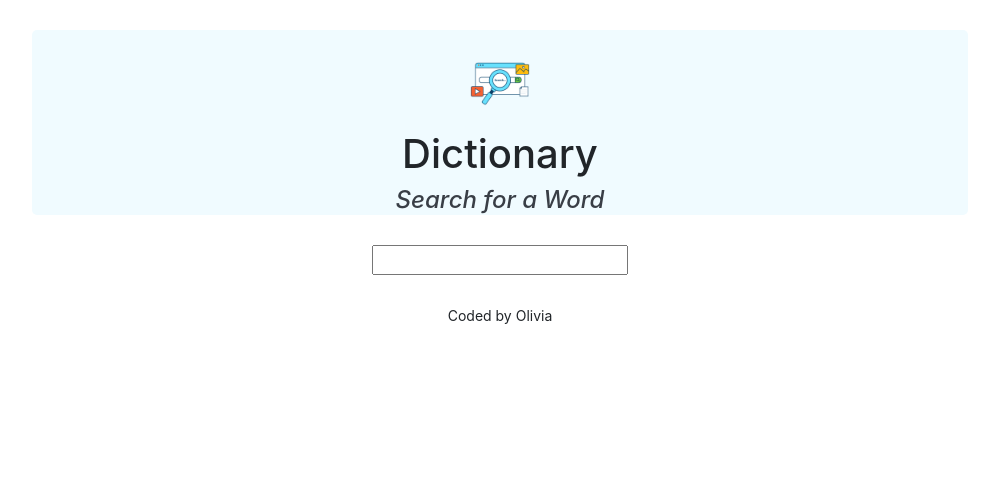
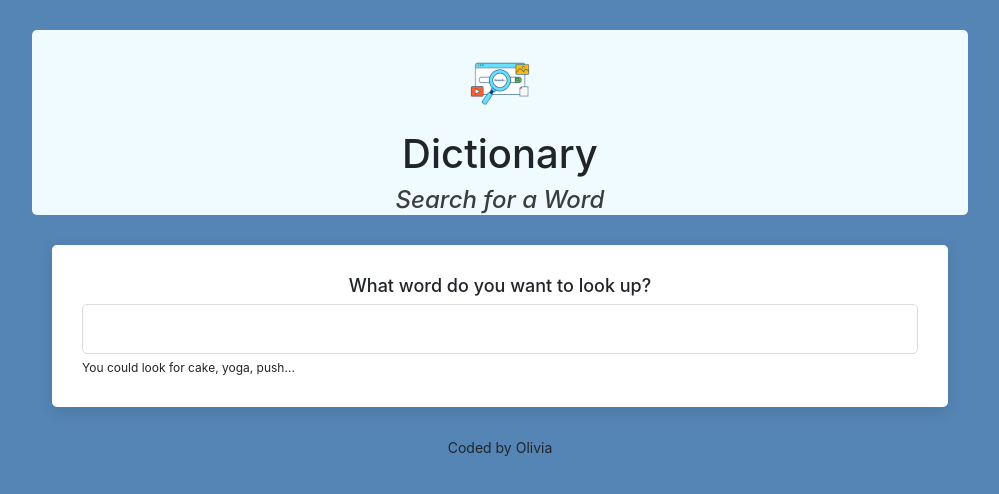
Before and after one commit to HipLiv/dictionary-project, a React (Create React App) app: page / in a window 1280 px wide. Shown: the top 494 px of the page, without its empty margins (140-1139 px from the left). Built offline with nearby package versions, Linux system fonts and the light colour scheme.

Commit message:
styled the css by creating new css-components

```diff
--- a/src/App.css
+++ b/src/App.css
@@ -1,3 +1,9 @@
+body {
+  background: #5585b5;
+}
+a {
+  color: #5585b5;
+}
 .App {
   max-width: 960px;
   margin: 0 auto;
--- a/src/Dictionary.css
+++ b/src/Dictionary.css
@@ -1,4 +1,23 @@
-form {
-  margin: 0 auto;
-  text-align: center;
+.Dictionary h1 {
+  font-size: 18px;
 }
+
+.Dictionary section {
+  background: white;
+  border-radius: 5px;
+  box-shadow: 0 5px 15px rgb(0, 0, 0, 0.1);
+  padding: 30px;
+  margin: 20px;
+}
+
+.Dictionary input {
+  width: 100%;
+  padding: 12px 6px;
+  border: 1px solid #ddd;
+  border-radius: 5px;
+  color: #333;
+}
+.Dictionary .hint {
+  font-size: 12px;
+  margin-top: 5px;
+}
--- a/src/Dictionary.js
+++ b/src/Dictionary.js
@@ -21,9 +21,13 @@
   }
   return (
     <div className="Dictionary">
-      <form onSubmit={search}>
-        <input type="search" onChange={handleKeywordChange} />
-      </form>
+      <section>
+        <h1>What word do you want to look up?</h1>
+        <form onSubmit={search}>
+          <input type="search" onChange={handleKeywordChange} />
+        </form>
+        <div className="hint">You could look for cake, yoga, push...</div>
+      </section>
       <Results results={results} />
     </div>
   );
--- /dev/null
+++ b/src/Meaning.css
@@ -0,0 +1,10 @@
+.Meaning h3 {
+  font-size: 24px;
+  font-weight: bold;
+  line-height: 1.5;
+}
+
+.Meaning .example {
+  font-size: 14px;
+  opacity: 0.7;
+}
--- a/src/Meaning.js
+++ b/src/Meaning.js
@@ -1,5 +1,6 @@
 import React from "react";
 import Synonyms from "./Synonyms";
+import "./Meaning.css";
 
 export default function Meaning(props) {
   console.log(props);
@@ -9,18 +10,16 @@
       {props.meaning.definitions.map(function (definition, index) {
         return (
           <div key={index}>
-            <p>
-              <strong>Definition: </strong>
-              {definition.definition}
-              <br />
-              <strong>Example: </strong>
+            <div className="definition">{definition.definition}</div>
+            <div className="example">
               <em>{definition.example}</em>
-              <br />
-            </p>
+            </div>
+
             <Synonyms synonyms={definition.synonyms} />
           </div>
         );
       })}
+
       <Synonyms synonyms={props.meaning.synonyms} />
     </div>
   );
--- /dev/null
+++ b/src/Results.css
@@ -0,0 +1,5 @@
+.Results h2 {
+  font-size: 36px;
+  font-weight: bold;
+  line-height: 1.5;
+}
--- a/src/Results.js
+++ b/src/Results.js
@@ -1,11 +1,13 @@
 import React from "react";
 import Meaning from "./Meaning.js";
 import Phonetic from "./Phonetic";
+import "./Results.css";
 
 export default function Result(props) {
   if (props.results) {
     return (
       <div className="Results">
+        <section>
           <h2>{props.results.word}</h2>
           {props.results.phonetics.map(function (phonetic, index) {
             return (
@@ -14,11 +16,12 @@
               </div>
             );
           })}
+        </section>
         {props.results.meanings.map(function (meaning, index) {
           return (
-            <div key={index}>
+            <section key={index}>
               <Meaning meaning={meaning} />{" "}
-            </div>
+            </section>
           );
         })}
       </div>
--- /dev/null
+++ b/src/Synonyms.css
@@ -0,0 +1,10 @@
+.Synonyms {
+  margin: 20px 0 0;
+  padding: 0;
+}
+.Synonyms li {
+  display: inline-block;
+  padding-right: 15px;
+  font-size: 14px;
+  color: #5585b5;
+}
--- a/src/Synonyms.js
+++ b/src/Synonyms.js
@@ -1,4 +1,5 @@
 import React from "react";
+import "./Synonyms.css";
 
 export default function Synonyms(props) {
   if (props.synonyms) {
```
Lines whose indentation alone changed are shown as unchanged.
